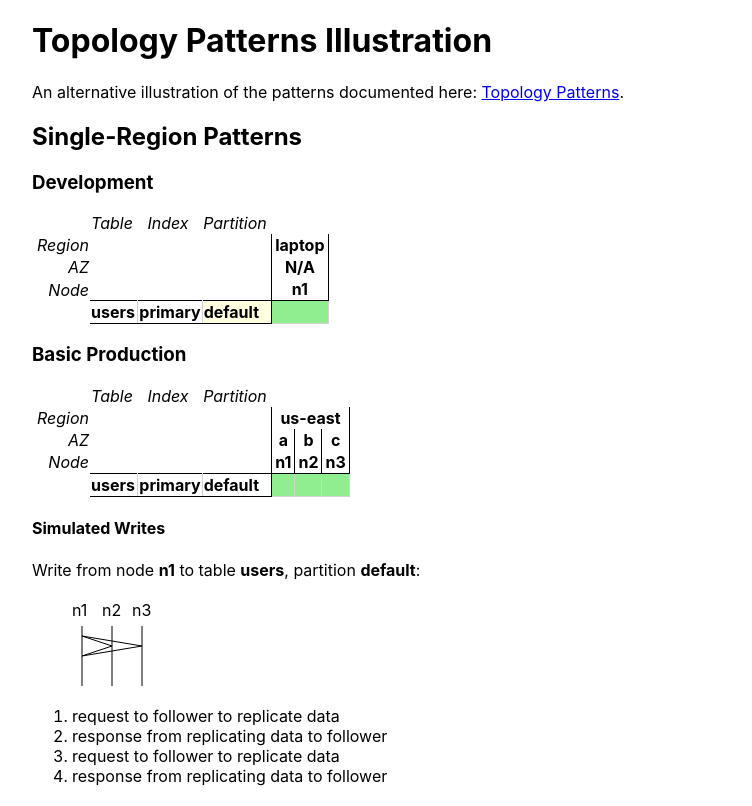
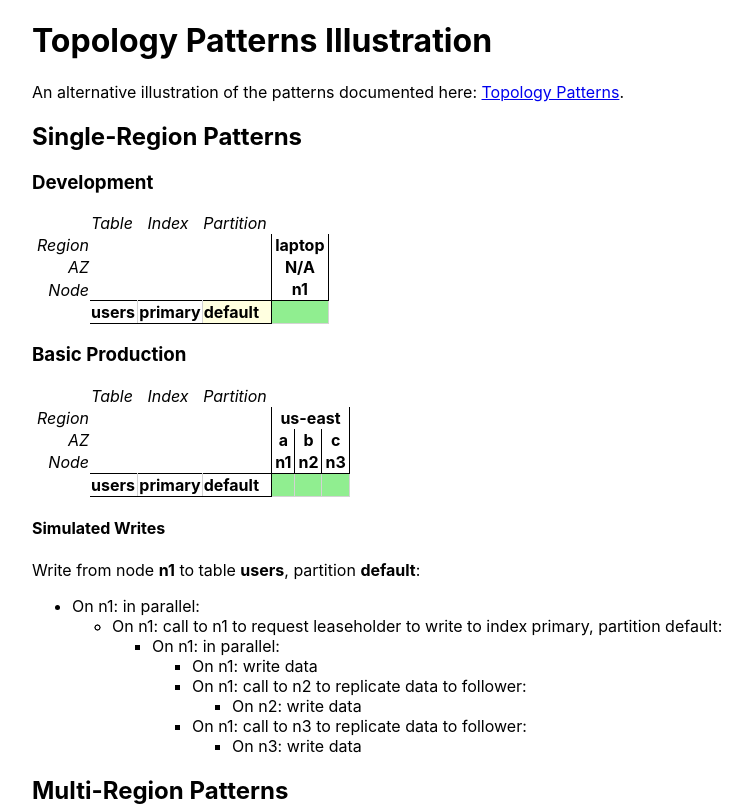
Before and after one commit to vilterp/crdb-config-explorer, a React (Create React App) app: page / in a window 1280 px wide. Shown: the top 806 px of the page, without its empty margins (18-770 px from the left). Built offline with nearby package versions, Linux system fonts and the light colour scheme.

Commit message:
take one at trace view

```diff
--- a/src/model.ts
+++ b/src/model.ts
@@ -50,6 +50,39 @@ export interface Partition {
 export interface ZoneConfig {
   leaseholdersRegion: string | null;
   dataRegion: string | null;
+}
+
+// Traces & Hops
+
+export interface TraceNode {
+  nodeID: number;
+  process: ProcessNode;
+}
+
+export type ProcessNode =
+  | { type: "Parallel"; children: ProcessNode[] }
+  | { type: "Sequence"; children: ProcessNode[] }
+  | { type: "Leaf"; desc: string }
+  | { type: "RPC"; remoteTrace: TraceNode; desc: string };
+
+export function Seq(children: ProcessNode[]): ProcessNode {
+  return { type: "Sequence", children };
+}
+
+export function Par(children: ProcessNode[]): ProcessNode {
+  return { type: "Parallel", children };
+}
+
+export function Leaf(desc: string): ProcessNode {
+  return { type: "Leaf", desc };
+}
+
+export function RPC(
+  nodeID: number,
+  desc: string,
+  process: ProcessNode,
+): ProcessNode {
+  return { type: "RPC", desc, remoteTrace: { nodeID, process } };
 }
 
 export interface HopSequence {
--- a/src/readWrite.tsx
+++ b/src/readWrite.tsx
@@ -2,16 +2,50 @@ import {
   Hop,
   HopSequence,
   KVWrite,
+  Leaf,
   nodeForID,
   NodePath,
   nodePathsForFormation,
+  Par,
+  RPC,
   schemaPathForKVWrite,
   Situation,
   SQLWrite,
   Table,
+  TraceNode,
 } from "./model";
 import { allocate } from "./allocate";
 import { filterMap, min } from "./arrays";
+
+export function traceForSQLWrite(
+  situation: Situation,
+  sqlWrite: SQLWrite,
+): TraceNode {
+  const kvWrites = kvWritesForSQLWrite(situation.config.table, sqlWrite);
+  return {
+    nodeID: sqlWrite.gateWayNodeID,
+    process: Par(
+      kvWrites.map(kvWrite => {
+        const possLHNodes = possibleLeaseholderNodesForKVWrite(
+          situation,
+          kvWrite,
+        );
+        const lhNode = possLHNodes[0];
+        const replicaNodes = possLHNodes.slice(1, 3);
+        return RPC(
+          lhNode.nodeID,
+          `request leaseholder to write to index ${kvWrite.indexName}, partition ${kvWrite.partitionName}`,
+          Par([
+            Leaf("write data"),
+            ...replicaNodes.map(rn =>
+              RPC(rn.nodeID, "replicate data to follower", Leaf("write data")),
+            ),
+          ]),
+        );
+      }),
+    ),
+  };
+}
 
 export function hopSequenceForSQLWrite(
   situation: Situation,
--- a/src/views/situationView.tsx
+++ b/src/views/situationView.tsx
@@ -1,9 +1,10 @@
 import * as React from "react";
 import { Situation, SQLWrite } from "../model";
 import { ConfigurationView } from "./configurationMatrix";
-import { hopSequenceForSQLWrite } from "../readWrite";
+import { hopSequenceForSQLWrite, traceForSQLWrite } from "../readWrite";
 import { HopSequenceView } from "./hopSequence";
 import { useState } from "react";
+import { TraceView } from "./traceView";
 
 export function SituationView(props: {
   situation: Situation;
@@ -30,10 +31,13 @@ export function SituationView(props: {
               <div key={idx}>
                 <h5>{write.desc}</h5>
                 <WriteDesc write={write.write} />
-                <HopSequenceView
-                  formation={props.situation.config.formation}
-                  sequence={hopSequence}
+                <TraceView
+                  trace={traceForSQLWrite(props.situation, write.write)}
                 />
+                {/*<HopSequenceView*/}
+                {/*  formation={props.situation.config.formation}*/}
+                {/*  sequence={hopSequence}*/}
+                {/*/>*/}
               </div>
             );
           })}
--- /dev/null
+++ b/src/views/traceView.tsx
@@ -0,0 +1,56 @@
+import React from "react";
+import { ProcessNode, TraceNode } from "../model";
+
+export function TraceView(props: { trace: TraceNode }) {
+  return (
+    <ul>
+      <TraceNodeView traceNode={props.trace} />
+    </ul>
+  );
+}
+
+function TraceNodeView(props: { traceNode: TraceNode }) {
+  const children = renderChildren(props.traceNode);
+  return (
+    <li>
+      On n{props.traceNode.nodeID}: {descr(props.traceNode.process)}
+      {children.length > 0 ? (
+        <ul>
+          {children.map(c => (
+            <li>{c}</li>
+          ))}
+        </ul>
+      ) : null}
+    </li>
+  );
+}
+
+function descr(proc: ProcessNode): string {
+  switch (proc.type) {
+    case "Leaf":
+      return proc.desc;
+    case "Parallel":
+      return "in parallel:";
+    case "Sequence":
+      return "in sequence:";
+    case "RPC":
+      return `call to n${proc.remoteTrace.nodeID} to ${proc.desc}:`;
+  }
+}
+
+function renderChildren(trace: TraceNode): React.ReactNode[] {
+  switch (trace.process.type) {
+    case "Leaf":
+      return [];
+    case "RPC":
+      return [<TraceNodeView traceNode={trace.process.remoteTrace} />];
+    case "Sequence":
+      return trace.process.children.map(c => (
+        <TraceNodeView traceNode={{ nodeID: trace.nodeID, process: c }} />
+      ));
+    case "Parallel":
+      return trace.process.children.map(c => (
+        <TraceNodeView traceNode={{ nodeID: trace.nodeID, process: c }} />
+      ));
+  }
+}
```
